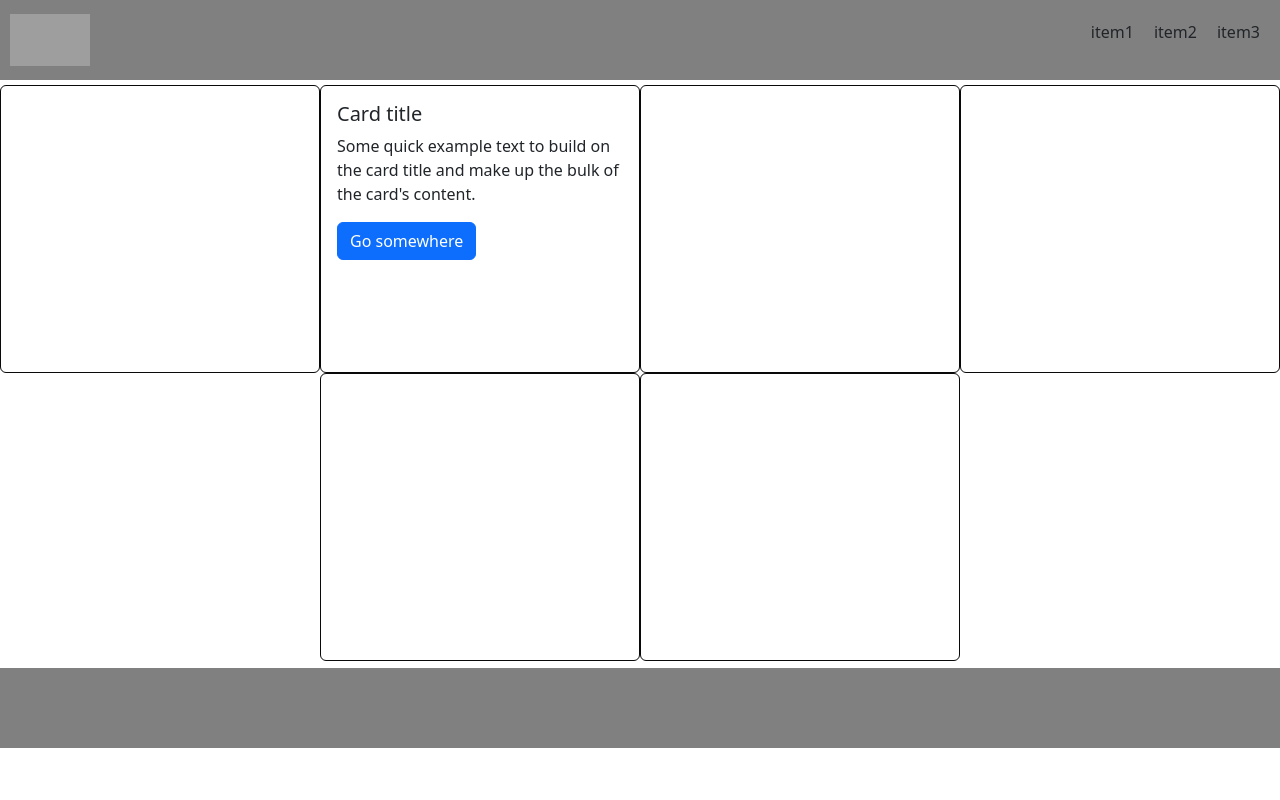
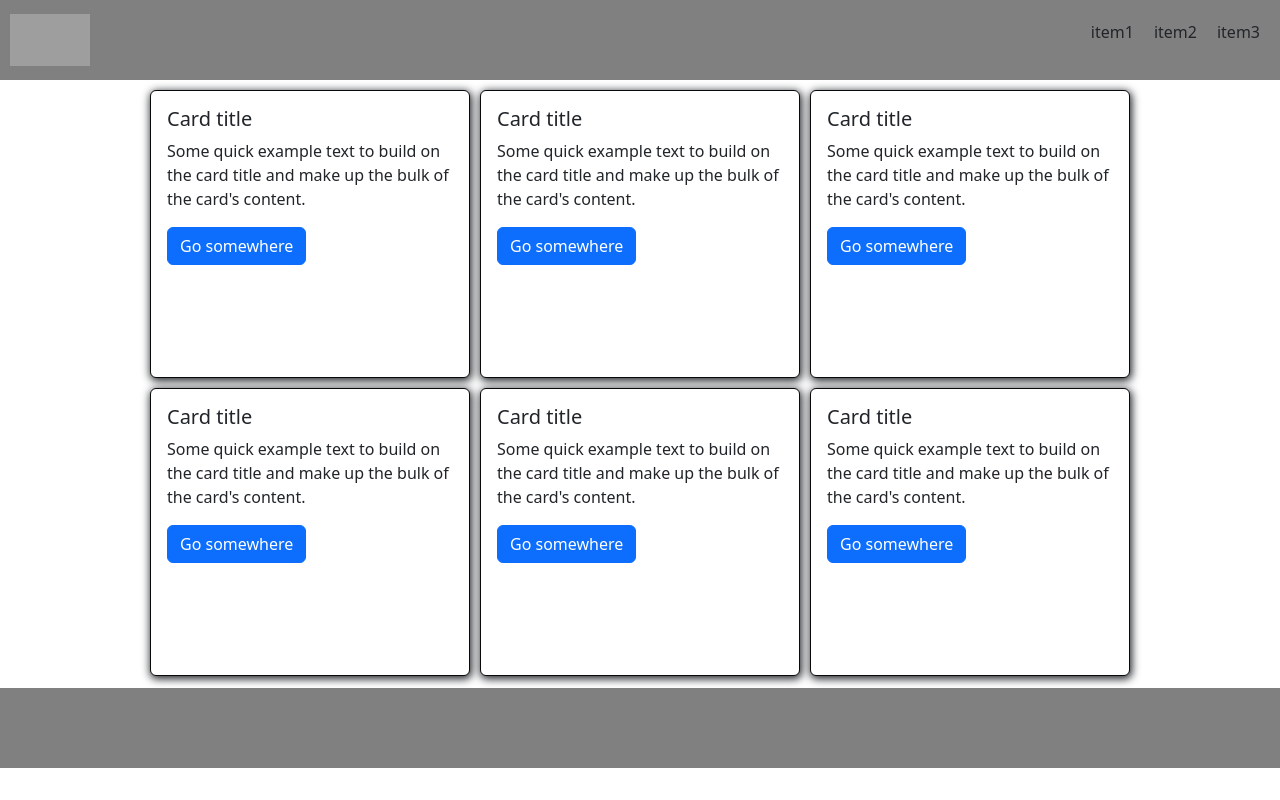
Before and after one commit to farhansaifee/towa-app, an Angular app: page / in a window 1280 px wide. Built offline with nearby package versions, Linux system fonts and the light colour scheme; grey boxes are pictures that could not be loaded.

Commit message:
Did some final touches to the design of the cards section

```diff
--- a/src/app/main/main.component.css
+++ b/src/app/main/main.component.css
@@ -11,8 +11,10 @@
 }
 
 .card{
+    box-shadow: 1px 2px 8px 1px;
     border: 1px solid rgb(10, 9, 9);
     height: 18rem;
     width: 20rem;
+    margin: 5px;
     /* background-color: black; */
 }
--- a/src/app/main/main.component.html
+++ b/src/app/main/main.component.html
@@ -1,27 +1,56 @@
 <div class="mainCardContainer">
     <div class="card">
-
-    </div>
-    <!-- <div class="card"> -->
-        <div class="card" >
         <!-- <img class="card-img-top" src="..." alt="Card image cap"> -->
         <div class="card-body">
             <h5 class="card-title">Card title</h5>
-              <p class="card-text">Some quick example text to build on the card title and make up the bulk of the card's content.</p>
+            <p class="card-text">Some quick example text to build on the card title and make up the bulk of the card's
+                content.</p>
             <a href="#" class="btn btn-primary">Go somewhere</a>
         </div>
     </div>
-    <!-- </div> -->
     <div class="card">
-
+        <!-- <img class="card-img-top" src="..." alt="Card image cap"> -->
+        <div class="card-body">
+            <h5 class="card-title">Card title</h5>
+            <p class="card-text">Some quick example text to build on the card title and make up the bulk of the card's
+                content.</p>
+            <a href="#" class="btn btn-primary">Go somewhere</a>
+        </div>
     </div>
     <div class="card">
-
+        <!-- <img class="card-img-top" src="..." alt="Card image cap"> -->
+        <div class="card-body">
+            <h5 class="card-title">Card title</h5>
+            <p class="card-text">Some quick example text to build on the card title and make up the bulk of the card's
+                content.</p>
+            <a href="#" class="btn btn-primary">Go somewhere</a>
+        </div>
     </div>
     <div class="card">
-
+        <!-- <img class="card-img-top" src="..." alt="Card image cap"> -->
+        <div class="card-body">
+            <h5 class="card-title">Card title</h5>
+            <p class="card-text">Some quick example text to build on the card title and make up the bulk of the card's
+                content.</p>
+            <a href="#" class="btn btn-primary">Go somewhere</a>
+        </div>
     </div>
     <div class="card">
-
+        <!-- <img class="card-img-top" src="..." alt="Card image cap"> -->
+        <div class="card-body">
+            <h5 class="card-title">Card title</h5>
+            <p class="card-text">Some quick example text to build on the card title and make up the bulk of the card's
+                content.</p>
+            <a href="#" class="btn btn-primary">Go somewhere</a>
         </div>
     </div>
+    <div class="card">
+        <!-- <img class="card-img-top" src="..." alt="Card image cap"> -->
+        <div class="card-body">
+            <h5 class="card-title">Card title</h5>
+            <p class="card-text">Some quick example text to build on the card title and make up the bulk of the card's
+                content.</p>
+            <a href="#" class="btn btn-primary">Go somewhere</a>
+        </div>
+    </div>
+</div>
```
Lines whose indentation alone changed are shown as unchanged.
